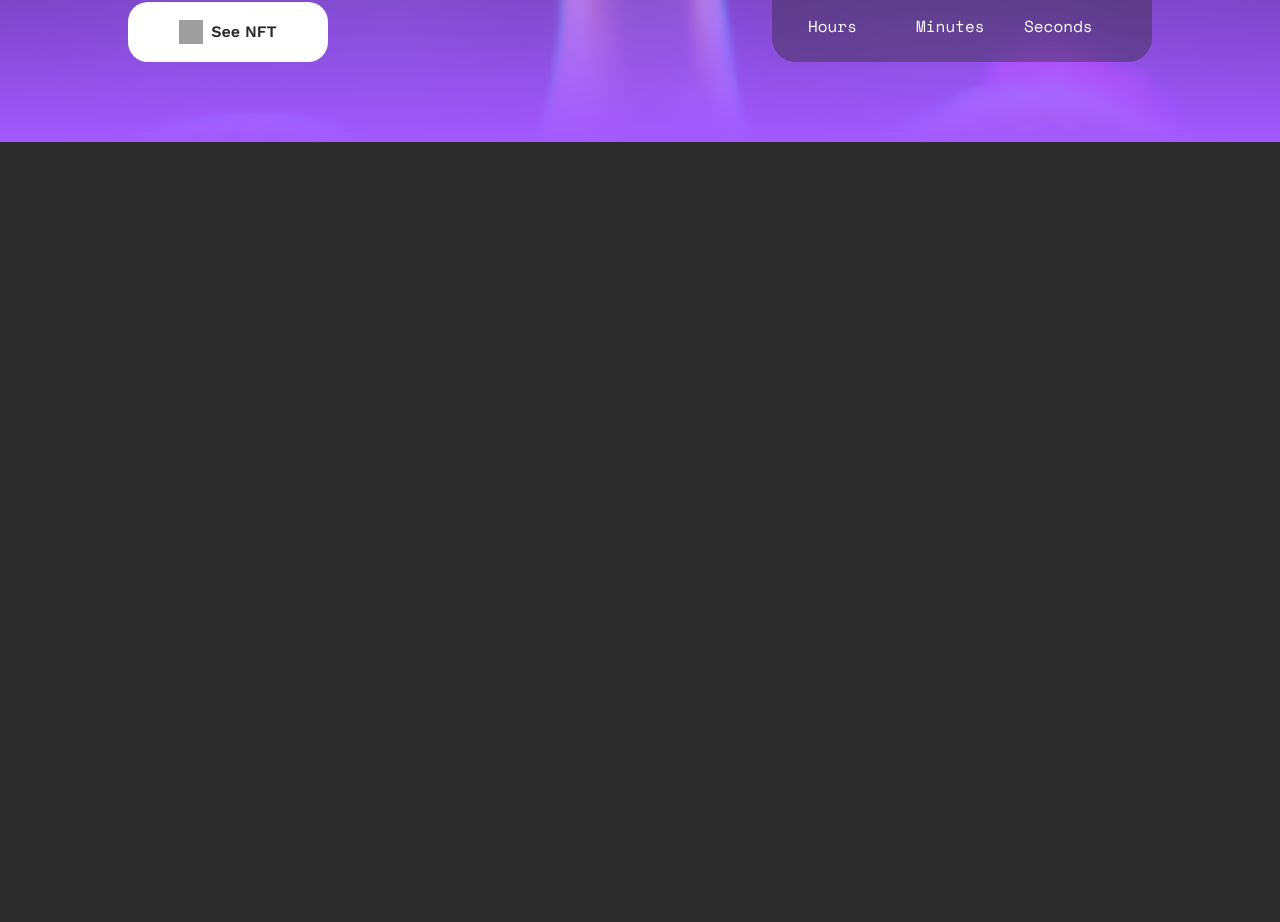
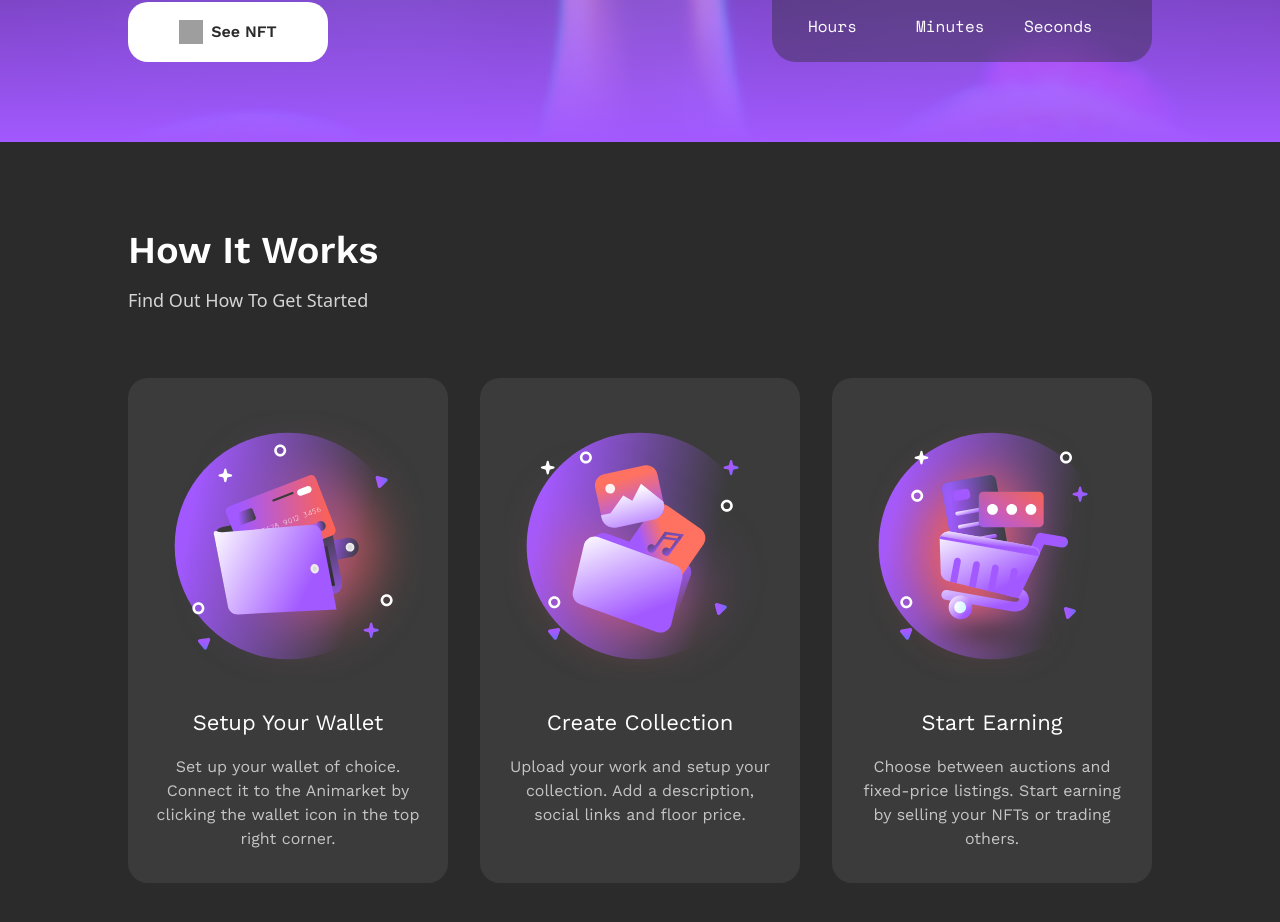
Before and after one commit to iliassel19/NFT-MarketPlace-Ilyass, a React (Create React App) app: page / in a window 1280 px wide. Shown: the part 4930-5852 px from the top of the page. Before the commit the page ends 5072 px from the top, so only its background shows below. Built offline with nearby package versions, Linux system fonts and the light colour scheme; grey boxes are pictures that could not be loaded.

Commit message:
Finish How Section

```diff
--- a/src/App.js
+++ b/src/App.js
@@ -6,6 +6,7 @@ import Creators from "./Components/Creators/Creators";
 import Categories from "./Components/Categories/Categories";
 import NFTs from "./Components/NFTs/NFTs";
 import Auction from "./Components/Auction/Auction";
+import How from "./Components/How/How";
 const App = () => {
   return (
     <>
@@ -16,6 +17,7 @@ const App = () => {
       <Categories />
       <NFTs />
       <Auction />
+      <How />
     </>
   );
 };
--- /dev/null
+++ b/src/Components/How/How.js
@@ -0,0 +1,45 @@
+import React from "react";
+import Container from "../../UI/Container";
+import HowStep from "./HowStep";
+
+const howSteps = [
+  {
+    icon: "./Icons/SetupWalletIcon.svg",
+    heading: "Setup your wallet",
+    text: "Set up your wallet of choice. Connect it to the Animarket by clicking the wallet icon in the top right corner.",
+  },
+  {
+    icon: "./Icons/CreateCollectionIcon.svg",
+    heading: "Create collection",
+    text: "Upload your work and setup your collection. Add a description, social links and floor price.",
+  },
+  {
+    icon: "./Icons/StartEarningIcon.svg",
+    heading: "Start earning",
+    text: "Choose between auctions and fixed-price listings. Start earning by selling your NFTs or trading others.",
+  },
+];
+const How = () => {
+  return (
+    <Container>
+      <h2 className="text-h4 lg:text-h3 text-white capitalize font-work font-semibold mb-2">
+        How it works
+      </h2>
+      <p className="text-base lg:text-[18px] capitalize text-white opacity-80">
+        Find out how to get started
+      </p>
+      <div className="grid gap-6 md:grid-cols-3 md:gap-x-6 lg:gap-x-8 md:mt-16 mt-10">
+        {howSteps.map((step, i) => (
+          <HowStep
+            key={`${i} step`}
+            icon={step.icon}
+            text={step.text}
+            heading={step.heading}
+          />
+        ))}
+      </div>
+    </Container>
+  );
+};
+
+export default How;
--- /dev/null
+++ b/src/Components/How/HowStep.js
@@ -0,0 +1,25 @@
+import React from "react";
+import Card from "../../UI/Card";
+const HowStep = (props) => {
+  return (
+    <Card className="cursor-pointer transition-transform hover:md:-translate-y-6">
+      <div className="w-full h-full px-4 lg:px-6 py-8 flex md:flex-col items-center gap-6">
+        <img
+          src={props.icon}
+          alt={`${props.heading} icon`}
+          className="w-1/3 md:w-auto md:h-auto"
+        />
+        <div className="flex flex-col md:items-center gap-4 font-work">
+          <h4 className="text-[20px] lg:text-h5 text-white  capitalize">
+            {props.heading}
+          </h4>
+          <p className="text-white text-[14px] sm:text-base md:text-center opacity-70">
+            {props.text}
+          </p>
+        </div>
+      </div>
+    </Card>
+  );
+};
+
+export default HowStep;
```
